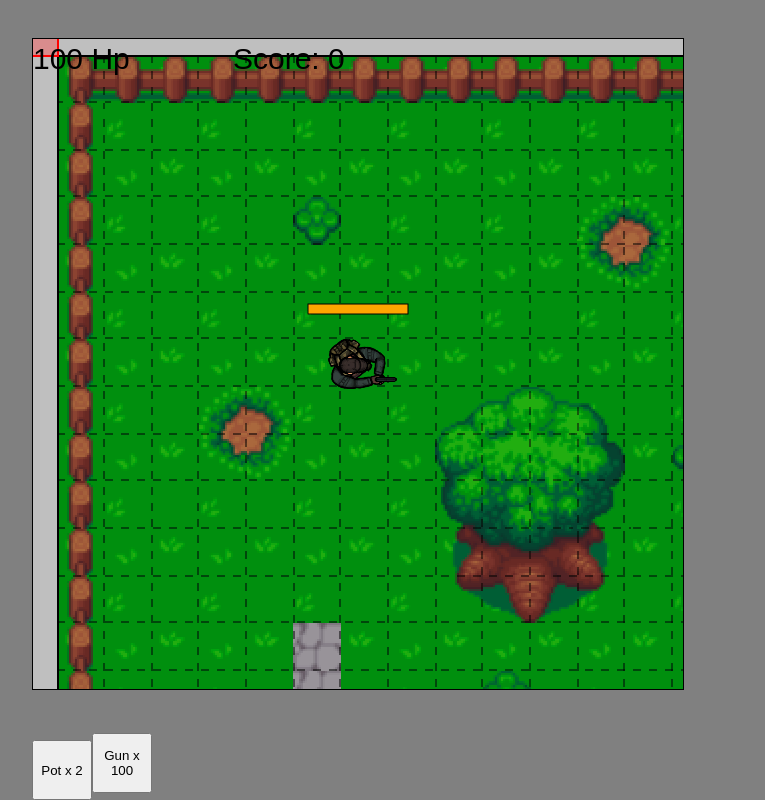
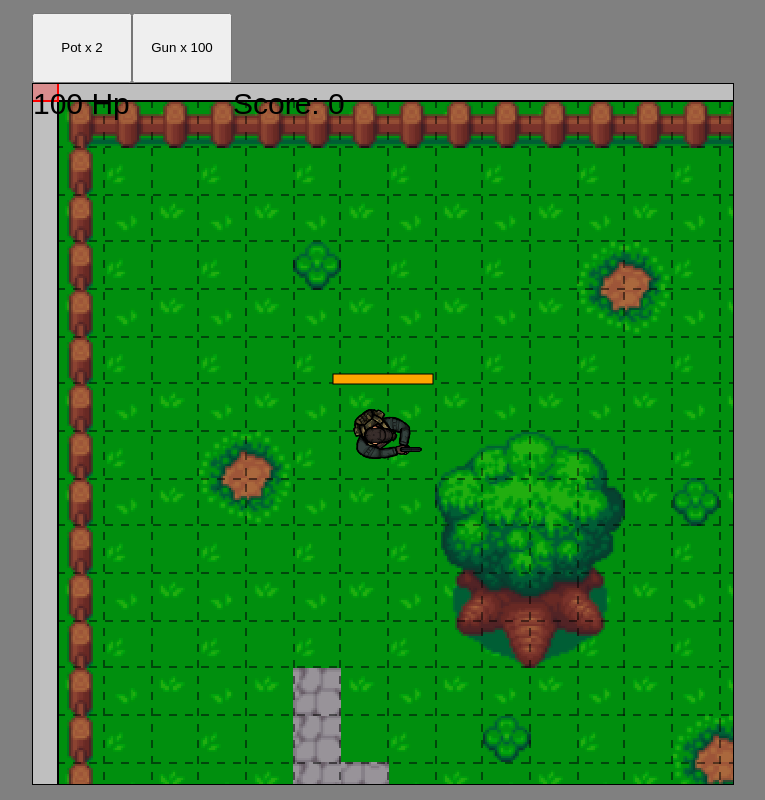
Before and after one commit to PIERREMaximilien/RPG-Multi-shootGame, a website: page game.html in a window 1280 px wide. Shown: the whole page, without its empty margins (288-1053 px from the left). Drawn offline with Linux system fonts and the light colour scheme.

Commit message:
change button size

```diff
--- a/game.html
+++ b/game.html
@@ -7,8 +7,8 @@
     <link rel="stylesheet" href="public/css/styleGame.css">
 </head>
 <body>
-    <canvas width="650" height="650" style="border:1px solid #000000;"></canvas>
     <div id="inventory"></div>
+    <canvas width="700" height="700" style="border:1px solid #000000;"></canvas>
     <script src="public/js/index.js"></script>
     <script src="public/js/inventory.js"></script>
 </body>
--- a/public/css/styleGame.css
+++ b/public/css/styleGame.css
@@ -3,14 +3,13 @@ body {
     background-color: gray;
 }
 canvas {
-    margin-top: 3%;
     margin-left: 25%;
 }
 #inventory {
-    margin-top: 3%;
+    margin-top: 1%;
     margin-left: 25%;
 }
 button {
-    width: 60px;
-    height: 60px;
+    width: 100px;
+    height: 70px;
 }
--- a/public/js/index.js
+++ b/public/js/index.js
@@ -1,8 +1,8 @@
 const canvas = document.querySelector('canvas')
 const c = canvas.getContext('2d')
 
-const WIDTH = 650
-const HEIGHT = 650
+const WIDTH = 700
+const HEIGHT = 700
 c.font = '30px Arial'
 c.mozImageSmoothingEnabled = false
 c.msImageSmoothingEnabled = false
--- a/public/js/inventory.js
+++ b/public/js/inventory.js
@@ -4,33 +4,19 @@ class Inventory {
     }
 
     addItem(id,amount) {
-        for(let i = 0; i < this.items.length; i++) {
-            if(this.items[i].id === id) {
-                this.items[i].amount += amount
-                this.refreshRender()
-                return
-            }
+        if(this.items.some(i => i.id === id)) {
+            this.items.amount += amount
+            this.refreshRender()
+        } else {
+            this.items.push({id:id,amount:amount})
+            this.refreshRender()
         }
-        this.items.push({id:id,amount:amount})
-        this.refreshRender()
     }
 
     removeItem(id,amount) {
-        for(let i = 0; i < this.items.length; i++) {
-            if(this.items[i].id === id) {
-                this.items[i].amount -= amount
-                this.refreshRender()
-                return
-            }
-        }
-    }
-
-    hasItem(id,amount) {
-        for(let i = 0; i < this.items.length; i++) {
-            if(this.items[i].id ===id) {
-                return this.items[id].amount >= amount
-            }
-            return false
+        if(this.items.some(i => i.id === id)) {
+            this.items.amount -= amount
+            this.refreshRender()
         }
     }
 
@@ -73,7 +59,7 @@ new Item("pot","Pot",function(){
 new Item("gun","Gun",function(){
     playerOne.weapon = gun
 })
-new Item("desertEagle","Desert Eagle",function(){
+new Item("desertEagle","Deagle",function(){
     playerOne.weapon = desertEagle
 })
 new Item("shootgun","Shootgun",function(){
@@ -91,11 +77,3 @@ new Item("machinegun","Machinegun",function(){
 
 playerInventory.addItem("pot",2)
 playerInventory.addItem("gun",100)
-
-/*
-?   if(this.items.some(i => i.id === id)) {
-?       this.items.amount += amount
-?   } else {
-?       this.items.push({id:id,amount:amount})
-?   }
-*/
```
